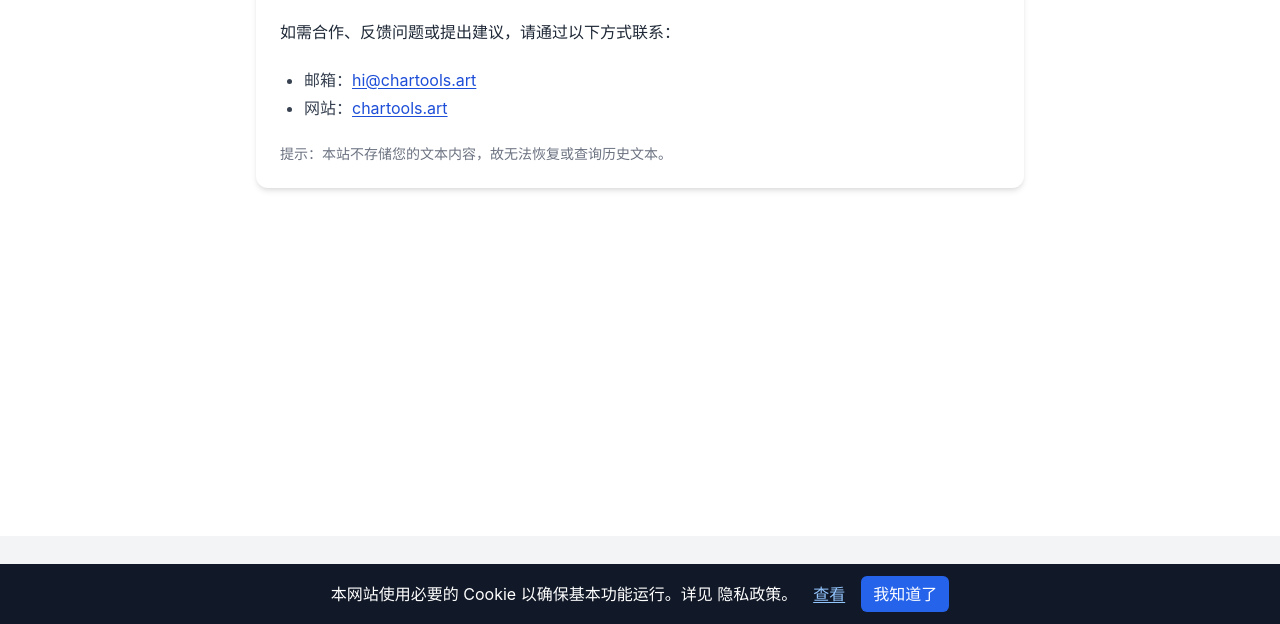
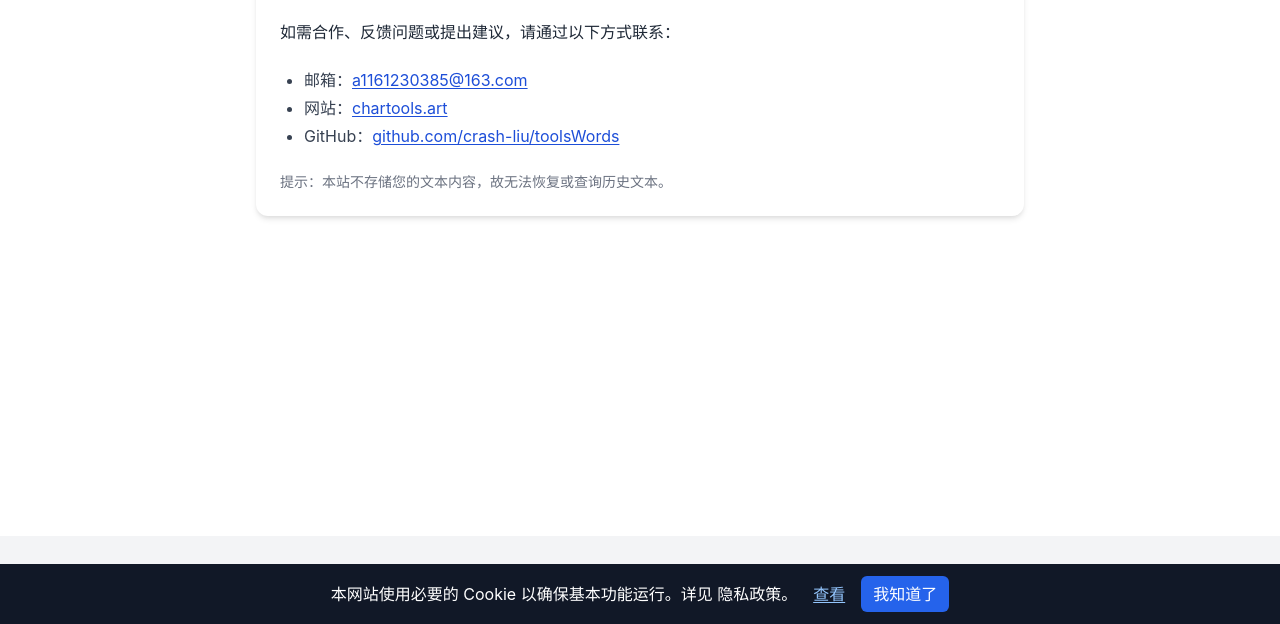
Before and after one commit to crash-you/chartools, a website built with webpack: page contact.html in a window 1280 px wide. Shown: the part 176-800 px from the top of the page. Built offline with nearby package versions, Linux system fonts and the light colour scheme; some packages are replaced by stand-ins of ours; sample sign-in values are in the browser's storage.

Commit message:
chore: update pages

```diff
--- a/contact.html
+++ b/contact.html
@@ -27,8 +27,9 @@
         <h1 class="text-3xl font-bold">联系我们</h1>
         <p>如需合作、反馈问题或提出建议，请通过以下方式联系：</p>
         <ul class="list-disc pl-6 space-y-1 text-gray-700">
-          <li>邮箱：<a class="text-blue-700 underline" href="mailto:hi@chartools.art">hi@chartools.art</a></li>
+          <li>邮箱：<a class="text-blue-700 underline" href="mailto:a1161230385@163.com">a1161230385@163.com</a></li>
           <li>网站：<a class="text-blue-700 underline" href="https://chartools.art" target="_blank" rel="noopener">chartools.art</a></li>
+          <li>GitHub：<a class="text-blue-700 underline" href="https://github.com/crash-liu/toolsWords" target="_blank" rel="noopener">github.com/crash-liu/toolsWords</a></li>
         </ul>
         <p class="text-sm text-gray-500">提示：本站不存储您的文本内容，故无法恢复或查询历史文本。</p>
       </div>
```
